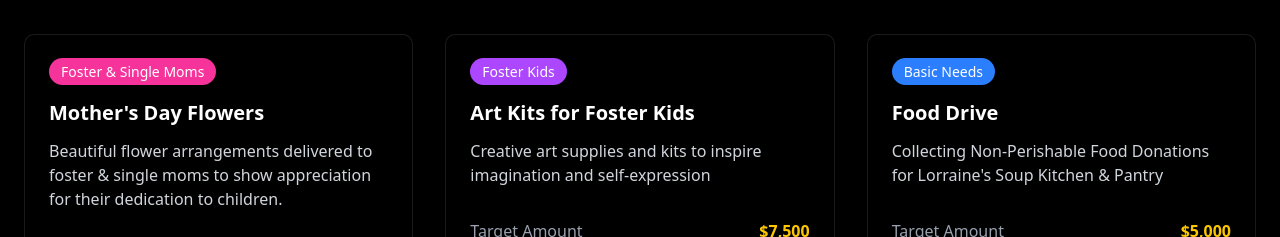
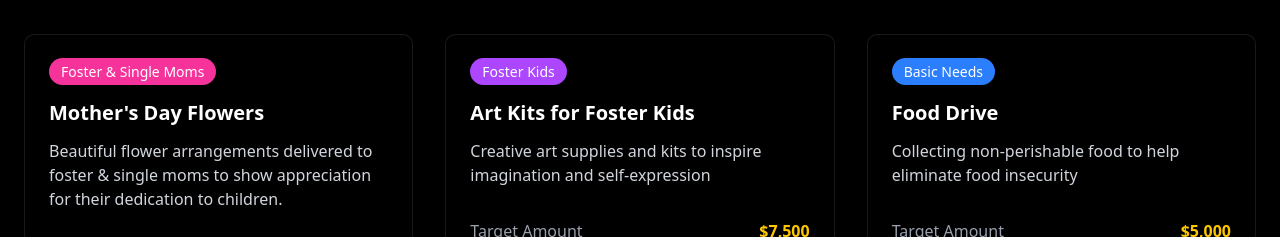
Before and after one commit to kindsquad/kind-squad-humanity-2.0, a React (Vite) app: page / in a window 1280 px wide. Shown: the part 1920-2157 px from the top of the page. Built offline with nearby package versions, Linux system fonts and the light colour scheme.

Commit message:
Update Food Drive description to focus on eliminating food insecurity

```diff
--- a/src/components/AnnualMissions.jsx
+++ b/src/components/AnnualMissions.jsx
@@ -23,7 +23,7 @@ export default function AnnualMissions() {
     {
       id: 3,
       title: "Food Drive",
-      description: "Collecting Non-Perishable Food Donations for Lorraine's Soup Kitchen & Pantry",
+      description: "Collecting non-perishable food to help eliminate food insecurity",
       category: "Basic Needs",
       categoryColor: "bg-blue-500",
       target: 5000,
```
Also changed, not shown: 2 other files (tests, documents, lock files or other folders).
